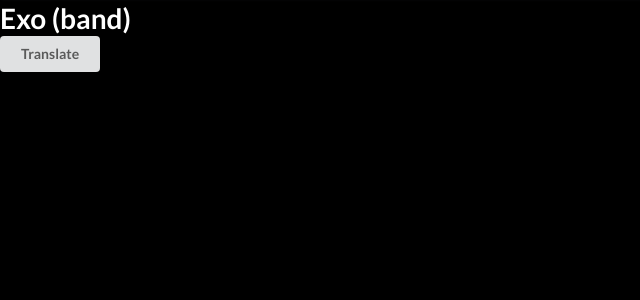
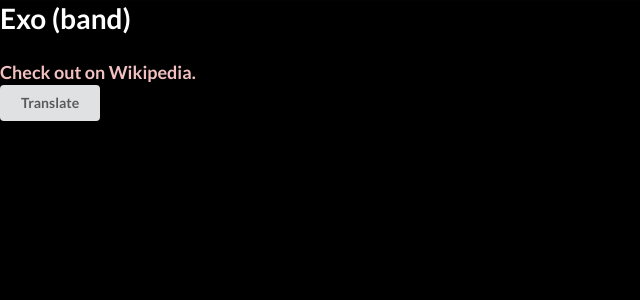
Before and after one commit to davidercool/Vef2Lokaverkefni, a Flask app: a page that uses templates/pageview.html in a window 1280 px wide. Shown: the part 42-342 px from the top of the page, without its empty margins (0-640 px from the left). Run offline with Flask 2, Linux system fonts and the light colour scheme.

Commit message:
Gerði smá link styles

```diff
--- a/static/search.css
+++ b/static/search.css
@@ -4,6 +4,10 @@ body {
     height: 100%;
     color: white;
     background-color: black;
+}
+
+a {
+    color: rgb(242, 192, 192);
 }
 
 .box {
--- a/static/translation.css
+++ b/static/translation.css
@@ -2,6 +2,10 @@ body {
     width: 100%;
     background-color: black;
     color: white;
+}
+
+a {
+    color: rgb(242, 192, 192);
 }
 
 .textbox {
--- a/templates/pageview.html
+++ b/templates/pageview.html
@@ -25,6 +25,7 @@
         </header>
         <div class="pagename-body">
             <h1 class="pagename">{{page.prettyName}}</h1>
+            <h3><a href="https://en.wikipedia.org/wiki/{{page.name}}">Check out on Wikipedia.</a></h3>
         </div>
         <div class="info">
             <div class="translations">
--- a/templates/search.html
+++ b/templates/search.html
@@ -29,7 +29,7 @@
             <h1>Search Results</h1>
         {% for x, elem in enumerate(results) %}
             <div class="article" id="article{{x}}">
-                <h1 class="articlename">{{elem["name"]}}</h1>
+                <h1 class="articlename"><a href="/p/{{elem['name']}}">{{elem["name"]}}</a></h1>
                 <div class="articleinfo">
                     <div class="diviv"></div> <!-- já þetta þarf að vera hérna ég veit ekkert afhverju !-->
                     <h3 class="articlebounty">{{elem["views"]//100}} Bounty</h3>
```
